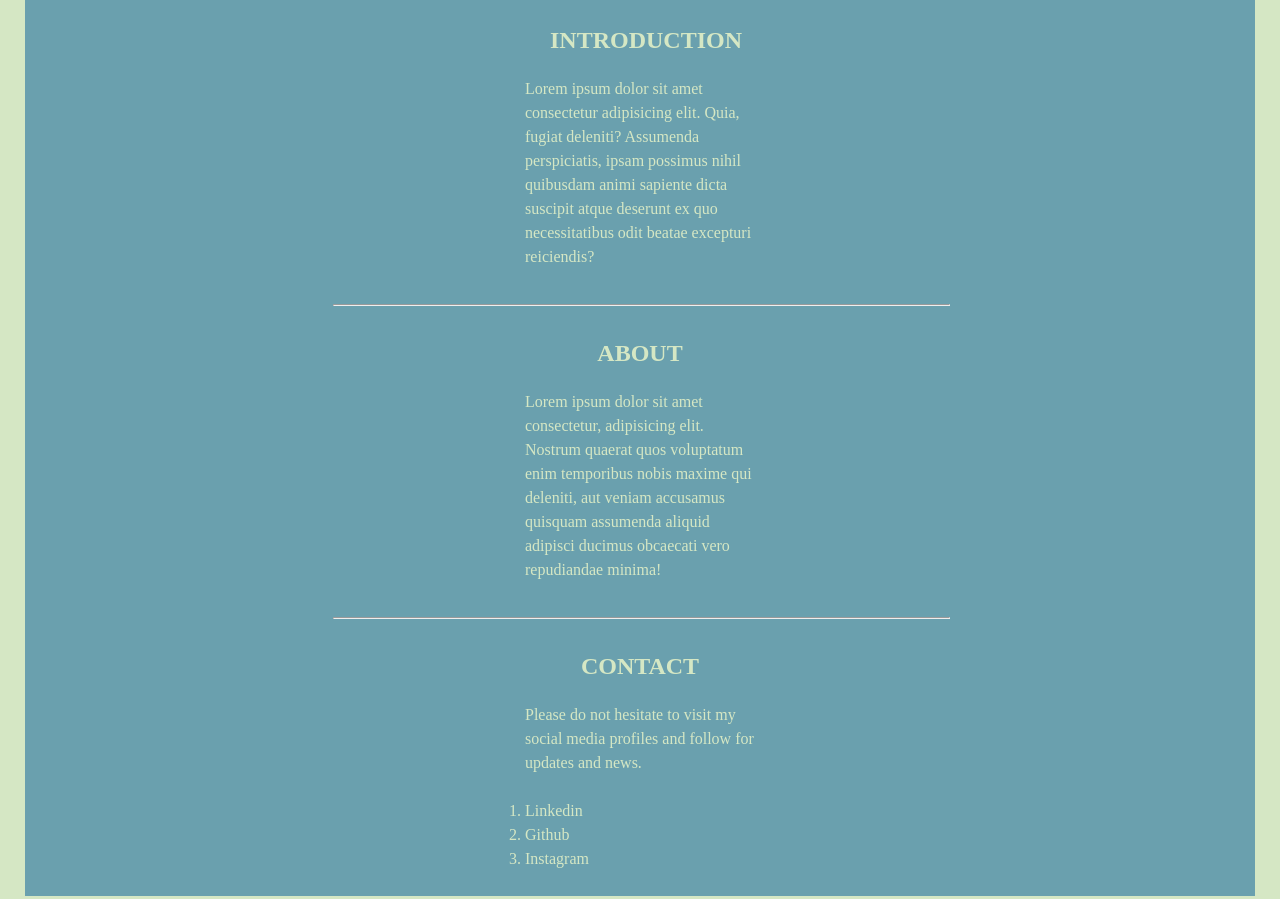
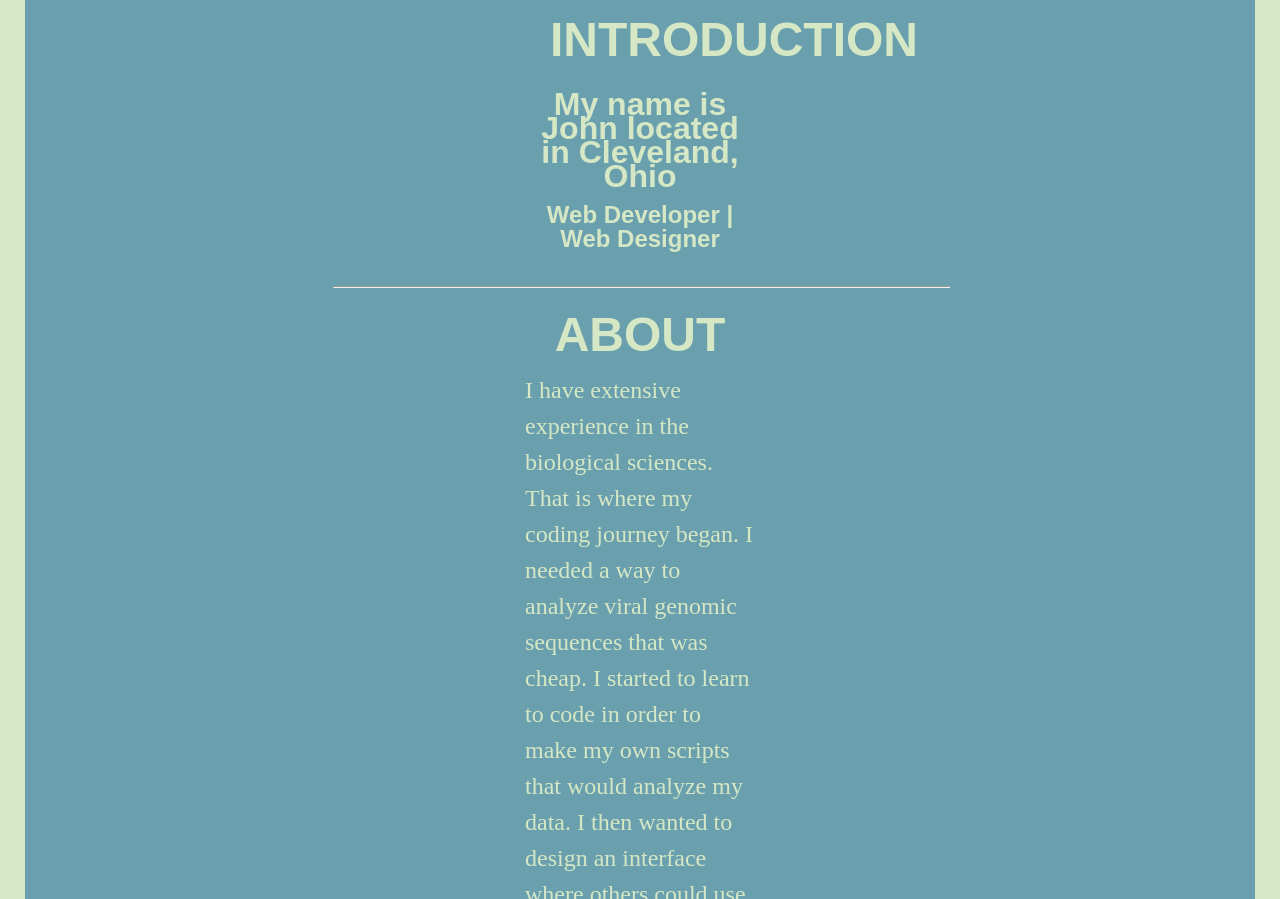
Before and after one commit to japyles/Thinkful-Portfolio, a plain HTML site: page index.html in a window 1280 px wide. Shown: the part 904-1803 px from the top of the page. Drawn offline with nearby package versions, Linux system fonts and the light colour scheme.

Commit message:
updated text in each section. adjusted some styling

```diff
--- a/index.html
+++ b/index.html
@@ -31,19 +31,31 @@
         <article>
             <section id="introduction">
                 <h2>Introduction</h2>
-                <p>Lorem ipsum dolor sit amet consectetur adipisicing elit. Quia,
-                    fugiat deleniti? Assumenda perspiciatis, ipsam possimus nihil
-                    quibusdam animi sapiente dicta suscipit atque deserunt ex quo
-                    necessitatibus odit beatae excepturi reiciendis?
-                </p>
+                <h3>
+                    My name is John located in Cleveland, Ohio
+                </h3>
+                <h4>Web Developer | Web Designer </h4>
             </section>
             <hr>
             <section id="about">
                 <h2>About</h2>
-                <p>Lorem ipsum dolor sit amet consectetur, adipisicing elit. Nostrum
-                    quaerat quos voluptatum enim temporibus nobis maxime qui deleniti,
-                    aut veniam accusamus quisquam assumenda aliquid adipisci ducimus
-                    obcaecati vero repudiandae minima!
+                <p>I have extensive experience in the biological sciences. That is where
+                     my coding journey began. I needed a way to analyze viral genomic sequences
+                     that was cheap. I started to learn to code in order to make my own scripts
+                     that would analyze my data. I then wanted to design an interface where others
+                     could use my scripts for their own data. This lead me on the path of web design
+                     and development.
+                </p>
+                <br>
+                <p>
+                    I have grown to love developing web sites for various purposes. It is a great way
+                    for me to express my creative side.
+                </p>
+                <br>
+                <p>
+                    Please <a href="mailto:pylesjohn@gmail.com">contact me</a> and we can discuss how I can help design your web site. Whether
+                    it's a personal website or a site for your business, I am confident that you will
+                    be satisfied with the outcome.
                 </p>
             </section>
             <hr>
--- a/style.css
+++ b/style.css
@@ -80,12 +80,24 @@ section {
 #introduction {
     line-height: 1.5em;
     padding-bottom: 25px;
+    text-align: center;
+    font-family: Arial, sans-serif;
 }
 
 #introduction > h2 {
     text-transform: uppercase;
-    padding: 25px;
+    padding: 25px 25px 40px 25px;
     text-align: center;
+    font-size: 3em;
+}
+
+#introduction > h3 {
+    font-size: 2em;
+}
+
+#introduction > h4 {
+    padding-top: 15px;
+    font-size: 1.5em;
 }
 
 #about {
@@ -97,6 +109,22 @@ section {
     text-transform: uppercase;
     padding: 25px;
     text-align: center;
+    font-size: 3em;
+    font-family: Arial, sans-serif;
+}
+
+#about p {
+    font-size: 1.5em;
+    line-height: 1.5em;
+}
+
+#about > p > a:link {
+    text-decoration: none;
+    color: #e9edf6;
+}
+
+#about > p > a:hover {
+    color: #fd795d;
 }
 
 #contact {
@@ -108,11 +136,27 @@ section {
     text-transform: uppercase;
     padding: 25px;
     text-align: center;
+    font-family: Arial, sans-serif;
+    font-size: 3em;
+}
+
+#contact p {
+    font-size: 1.5em;
+    line-height: 1.5em;
+}
+
+#contact > ol > li {
+    list-style-position: inside;
 }
 
 #contact a:link {
     text-decoration: none;
-    color: #d5e7c4;
+    color: #e9edf6;
+    font-size: 1.2em;
+}
+
+#contact a:hover {
+    color: #fd795d;
 }
 
 #footer {
```
